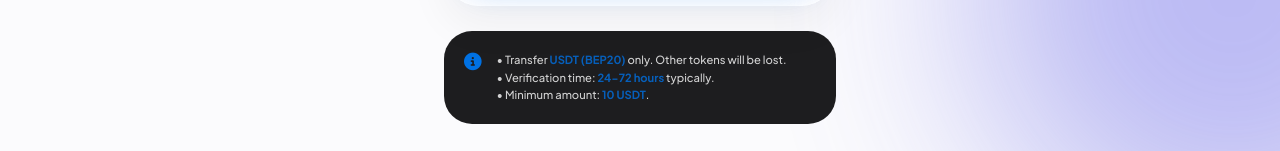
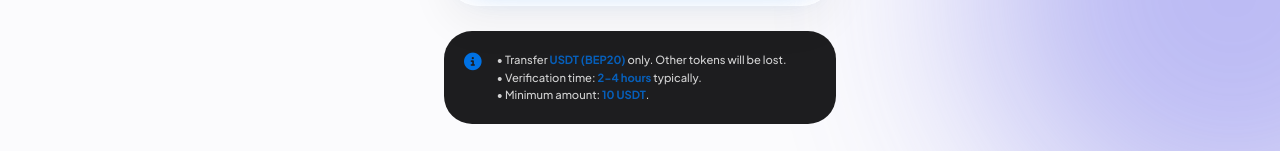
Before and after one commit to Prockoleck/vip-mining, a Next.js app: page /deposit in a window 1280 px wide. Shown: the part 680-831 px from the top of the page. Built offline with nearby package versions, Linux system fonts and the light colour scheme.

Commit message:
Revert deposit timing to 2-4 hours

```diff
--- a/src/app/deposit/page.tsx
+++ b/src/app/deposit/page.tsx
@@ -25,7 +25,7 @@ export default function DepositPage() {
         body: JSON.stringify({ amount: val }),
       });
       if (res.ok) {
-        alert("Protocol Initiated! Funds will appear in 24-72 hours.");
+        alert("Protocol Initiated! Funds will appear in 2-4 hours.");
         router.push("/dashboard");
       } else {
         const data = await res.json();
@@ -94,7 +94,7 @@ export default function DepositPage() {
           <i className="fa-solid fa-circle-info" style={{ color: "#0071e3", fontSize: "1.1rem", marginTop: "2px" }} />
           <div>
             <p style={{ fontSize: "0.7rem", opacity: 0.8, lineHeight: 1.6, fontWeight: 500 }}>• Transfer <b style={{ color: "#0071e3" }}>USDT (BEP20)</b> only. Other tokens will be lost.</p>
-            <p style={{ fontSize: "0.7rem", opacity: 0.8, lineHeight: 1.6, fontWeight: 500 }}>• Verification time: <b style={{ color: "#0071e3" }}>24-72 hours</b> typically.</p>
+            <p style={{ fontSize: "0.7rem", opacity: 0.8, lineHeight: 1.6, fontWeight: 500 }}>• Verification time: <b style={{ color: "#0071e3" }}>2-4 hours</b> typically.</p>
             <p style={{ fontSize: "0.7rem", opacity: 0.8, lineHeight: 1.6, fontWeight: 500 }}>• Minimum amount: <b style={{ color: "#0071e3" }}>10 USDT</b>.</p>
           </div>
         </div>
```
